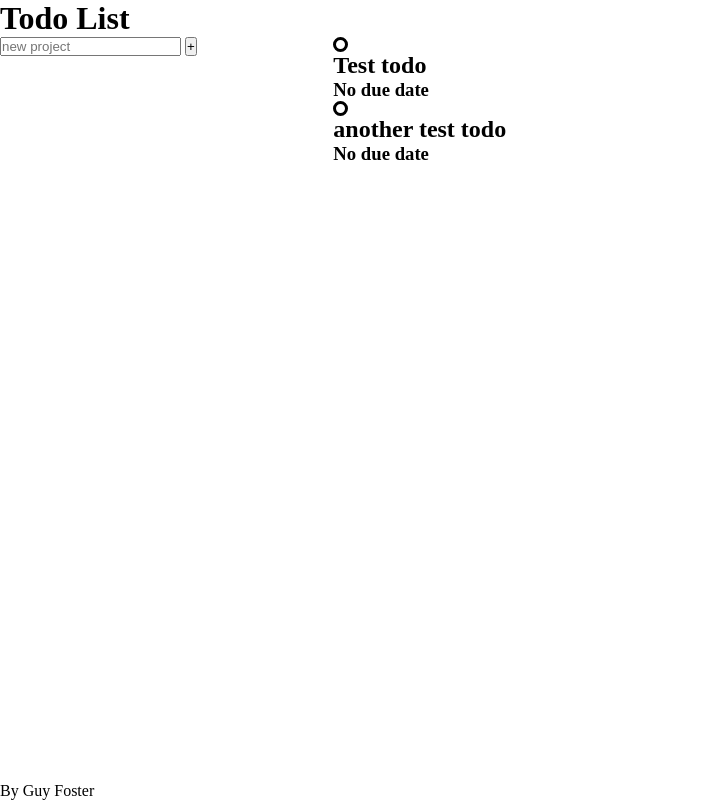
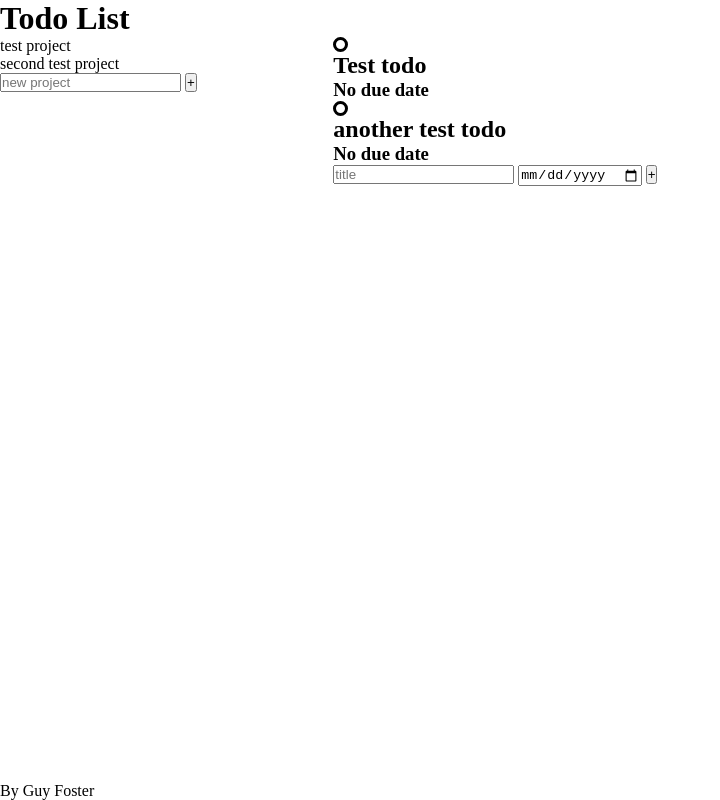
Before and after one commit to guyfoz77/todo-list, a website built with webpack: page dist/index.html in a window 1280 px wide. Shown: the whole page, without its empty margins (0-720 px from the left). Built offline with nearby package versions, Linux system fonts and the light colour scheme.

Commit message:
Fixed bug where date would not display on new todos

```diff
--- a/src/domController.js
+++ b/src/domController.js
@@ -1,18 +1,16 @@
-import { Projects } from "./projectManager";
+import { Project } from "./projectManager";
 import { projects } from "./projectStorage";
+import { pageLoader } from "./pageLoader";
 
-let activeProjectIndex = 0;
+export let activeProjectIndex = 0;
 const projectListContainer = document.querySelector('.projectList');
 const newProjectButton = document.querySelector('.newProjectButton');
-const projectInput = document.querySelector('.newProjectInput');
+    const projectInput = document.querySelector('.newProjectInput');
 const projectList = document.querySelector('.projectList');
-const todoContainer = document.querySelector('.todoContainer');
-
-export function clearElement(element) {
-    while (element.firstChild) {
-        element.removeChild(element.firstChild);
-    }
-}
+const todoContainer = document.querySelector('.todoList');
+const newTodoButton = document.querySelector('.newTodoButton');
+    const newTodoInput = document.querySelector('.newTodoInput');
+    const newTodoDate = document.querySelector('.newTodoDate');
 
 newProjectButton.addEventListener('click', e => { //will need to rework this to add to storage array rather than directly to DOM
     e.preventDefault();
@@ -22,6 +20,20 @@ newProjectButton.addEventListener('click', e => { //will need to rework this to
     pageLoader();
     projectInput.value = '';
 })
+newTodoButton.addEventListener('click', e => {
+    e.preventDefault();
+    Project.addNewTodo(newTodoInput.value, activeProjectIndex, newTodoDate.value);
+    pageLoader();
+    newTodoInput.value = '';
+    newTodoDate.value = '';
+})
+
+
+export function clearElement(element) {
+    while (element.firstChild) {
+        element.removeChild(element.firstChild);
+    }
+}
 
 export function elementBuilder(element, classList, textContent, dataName) {  //element builder copied and modified from previous project.
     const xelement = document.createElement(element);
@@ -43,7 +55,6 @@ export function elementBuilder(element, classList, textContent, dataName) {  //e
 function projectCardBuilder(name) {
     let projectCard = elementBuilder('div', 'projectCard', name, '');
     projectCard.addEventListener('click', e => {
-        console.log('click');
         activeProjectSwitcher(e.target.dataset.projectID);
     })
     return projectCard;
@@ -66,14 +77,14 @@ function activeProjectSwitcher(newProjectIndex) {
 export function todoListBuilder(activeProjectIndex) {
     clearElement(todoContainer);
     for (let i = 0; i < projects[activeProjectIndex].todos.length; i++) {
-        let newTodoCard = todoCardBuilder(projects[activeProjectIndex].todos[i].title, projects[activeProjectIndex].todos.dueDate);
+        let newTodoCard = todoCardBuilder(projects[activeProjectIndex].todos[i].title, projects[activeProjectIndex].todos[i].dueDate);
         newTodoCard.dataset.projectID = activeProjectIndex;
         newTodoCard.dataset.todoID = i;
         todoContainer.append(newTodoCard);
     }
 }
 
-export function todoCardBuilder(title, dueDate = 'No due date') {
+export function todoCardBuilder(title, dueDate) {
     let todoCard = elementBuilder('div', 'todoCard', '', '');
     let complete = elementBuilder('div', 'completeButton', '', '');
         complete.addEventListener('click', () => {
@@ -81,17 +92,25 @@ export function todoCardBuilder(title, dueDate = 'No due date') {
         })
     let todoTitle = elementBuilder('h2', '', title, '');
     let todoDateHolder = elementBuilder('div', 'dateHolder', '', '');
-    let todoDueDate = elementBuilder('h3', '', dueDate, '');
+    let todoDueDate = elementBuilder('h3', '', '', '');
+        if (dueDate == '') {
+            todoDueDate.textContent = 'No due date'
+        } else todoDueDate.textContent = `Due ${dueDate}`;
     todoDateHolder.append(todoDueDate);
     let todoDueDatePicker = elementBuilder('input', '', '', '');
         todoDueDatePicker.setAttribute("type", "date");
-        todoDueDatePicker.value = dueDate
+        if (dueDate == '') {
+            todoDueDatePicker.value = ''
+        } else todoDueDatePicker.value = dueDate;
             todoDueDatePicker.addEventListener('blur', (e) => {
                 const projectID = e.target.parentNode.parentNode.dataset.projectID;
                 const todoID = e.target.parentNode.parentNode.dataset.todoID;
                 let newDueDate = todoDueDatePicker.value;
-                Projects.projects[projectID].todoDateEditor(todoID, newDueDate);
-                if (newDueDate != '') todoDueDate.textContent = `Due ${newDueDate}`;
+                projects[projectID].todoDateEditor(todoID, newDueDate);
+                if (newDueDate != '') {
+                    todoDueDate.textContent = '';
+                    todoDueDate.textContent = `Due ${newDueDate}`
+                };
                 todoDateHolder.removeChild(todoDateHolder.firstChild);
                 todoDateHolder.append(todoDueDate);
             })
@@ -100,6 +119,8 @@ export function todoCardBuilder(title, dueDate = 'No due date') {
             todoDateHolder.append(todoDueDatePicker);
             todoDueDatePicker.focus();
         })
+
+
     todoCard.append(complete, todoTitle, todoDateHolder);
     return todoCard;
 }
--- a/src/index.js
+++ b/src/index.js
@@ -1,31 +1,15 @@
-import { Project, addNewProject, addNewTodo } from "./projectManager";
-import { clearElement } from "./domController";
-import { pageLoader, todoListBuilder } from "./pageLoader";
+import { Project } from "./projectManager";
+import { pageLoader } from "./pageLoader";
 import { projects } from "./projectStorage";
 
-const newProjectButton = document.querySelector('.newProjectButton');
-const projectInput = document.querySelector('.newProjectInput');
-const projectList = document.querySelector('.projectList');
-
-let activeProjectIndex = 0;
-
-newProjectButton.addEventListener('click', e => { //will need to rework this to add to storage array rather than directly to DOM
-    e.preventDefault();
-    if (projectInput.value == '' || null) return;
-    clearElement(projectList);
-    addNewProject(projectInput.value);
-    pageLoader();
-    projectInput.value = '';
-})
-
 Project.addNewProject('test project', 0);
-Project.addNewTodo('Test todo', 0, 0);
-Project.addNewTodo('another test todo', 0, 1);
+Project.addNewTodo('Test todo', 0);
+Project.addNewTodo('another test todo', 0);
 Project.addNewProject('second test project', 1);
-Project.addNewTodo('second test todo', 1, 0);
-Project.addNewTodo('Yet another thing to do', 1, 1);
+Project.addNewTodo('second test todo', 1);
+Project.addNewTodo('Yet another thing to do', 1);
 console.log(projects);
 
 
-todoListBuilder(0);
+
 pageLoader();
--- a/src/pageLoader.js
+++ b/src/pageLoader.js
@@ -1,30 +1,8 @@
-import { Project } from "./projectManager";
-import { projects } from "./projectStorage";
-import { elementBuilder, projectCardBuilder, todoCardBuilder, clearElement } from "./domController";
 
-const projectListContainer = document.querySelector('.projectList');
-const todoContainer = document.querySelector('.todoContainer');
-
-function projectListBuilder() {
-    clearElement(projectListContainer);
-    for (let i = 0; i < projects.length; i++) {
-        let newProjectCard = projectCardBuilder(projects[i].name);
-        newProjectCard.dataset.projectID = i;
-        projectListContainer.append(newProjectCard);
-    }
-}
-
-//todoCardBuilder(title, id, dueDate = 'No due date')
-export function todoListBuilder(activeProjectIndex) {
-    clearElement(todoContainer);
-    for (let i = 0; i < projects[activeProjectIndex].todos.length; i++) {
-        let newTodoCard = todoCardBuilder(projects[activeProjectIndex].todos[i].title, projects[activeProjectIndex].todos.dueDate);
-        newTodoCard.dataset.projectID = activeProjectIndex;
-        newTodoCard.dataset.todoID = i;
-        todoContainer.append(newTodoCard);
-    }
-}
+import { todoListBuilder, projectListBuilder } from "./domController";
+import { activeProjectIndex } from "./domController";
 
 export function pageLoader() {
     projectListBuilder();
+    todoListBuilder(activeProjectIndex);
 }
--- a/src/projectManager.js
+++ b/src/projectManager.js
@@ -7,11 +7,11 @@ export class Project {
         this.todos = [];
     }
 
-    static addNewTodo(title, projectIndex, todoIndex, dueDate = 'No due date.') {
+    static addNewTodo(title, projectIndex, dueDate = '') {
         const todo = {
             title: title,
             projectIndex: projectIndex,
-            todoIndex: todoIndex,
+            // todoIndex: todoIndex,
             completed: false,
             dueDate: dueDate
         }
```
Also changed, not shown: dist/index.html, dist/main.js.
